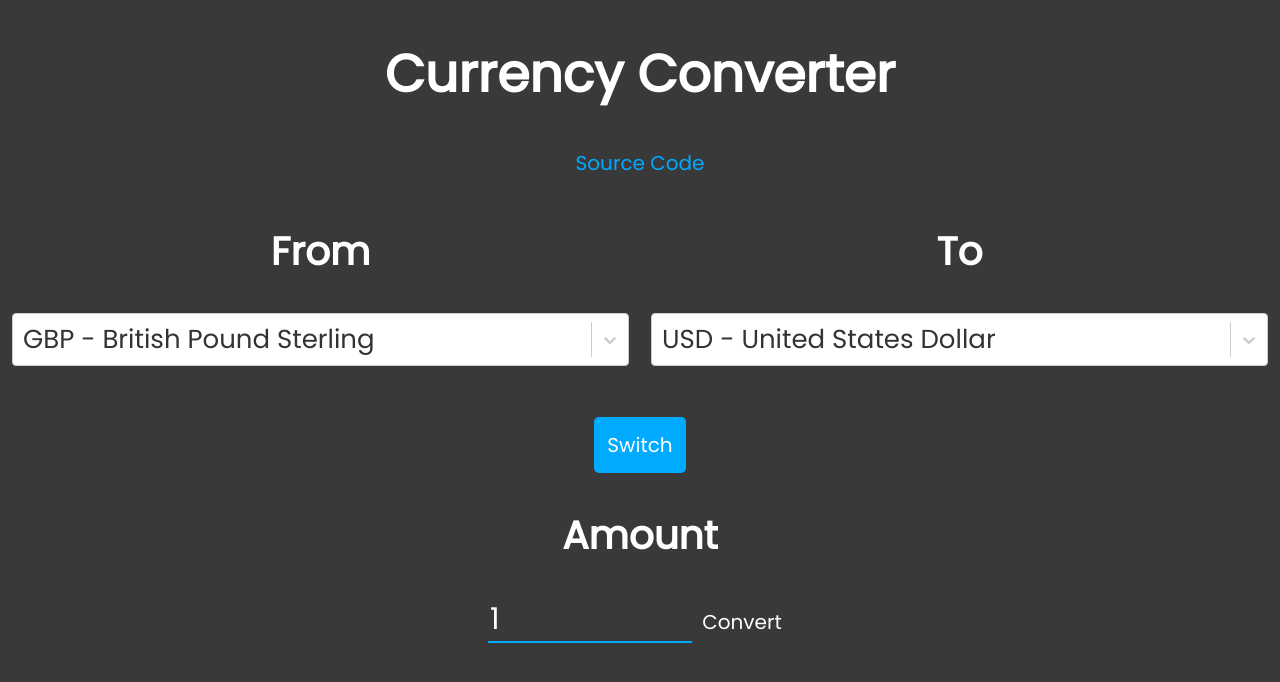
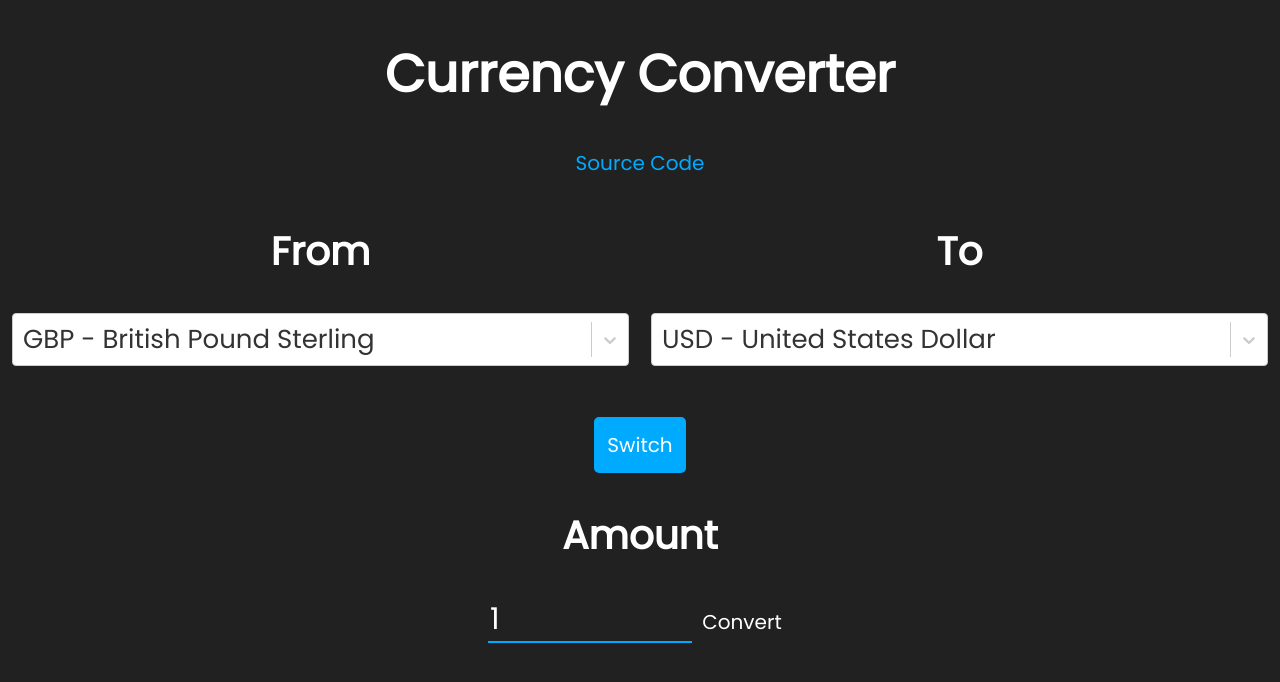
Before and after one commit to cxllm/currency-converter, a React (Create React App) app: page / in a window 1280 px wide. Shown: the top 682 px of the page. Built offline with nearby package versions, Linux system fonts and the light colour scheme.

Commit message:
Colour changed to match website

```diff
--- a/src/App.scss
+++ b/src/App.scss
@@ -1,6 +1,6 @@
 .App {
 	text-align: center;
-	background-color: #393939;
+	background-color: #212121;
 	min-height: 100vh;
 	display: flex;
 	color: white;
```
